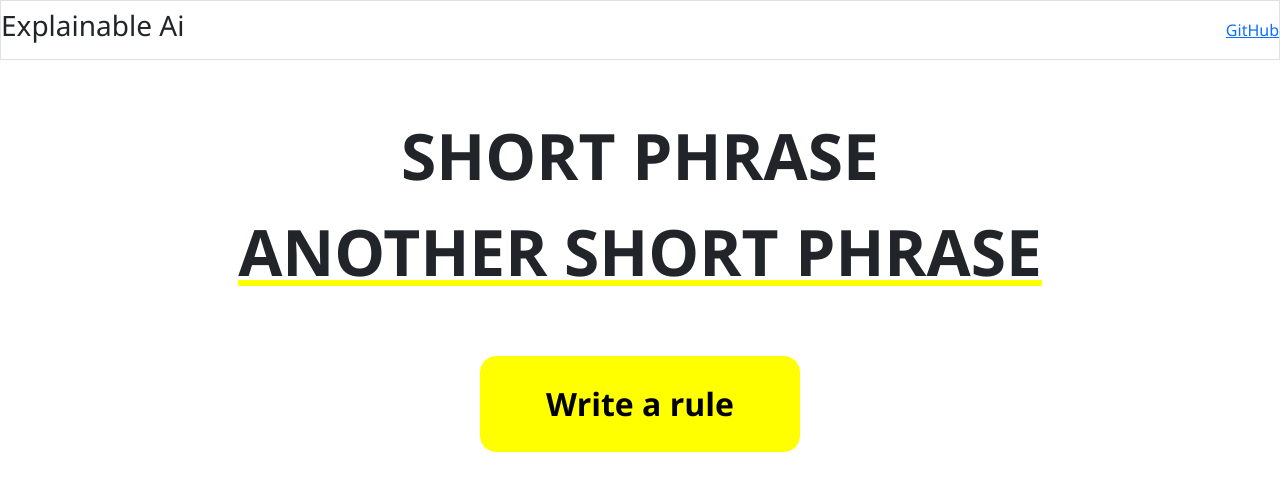
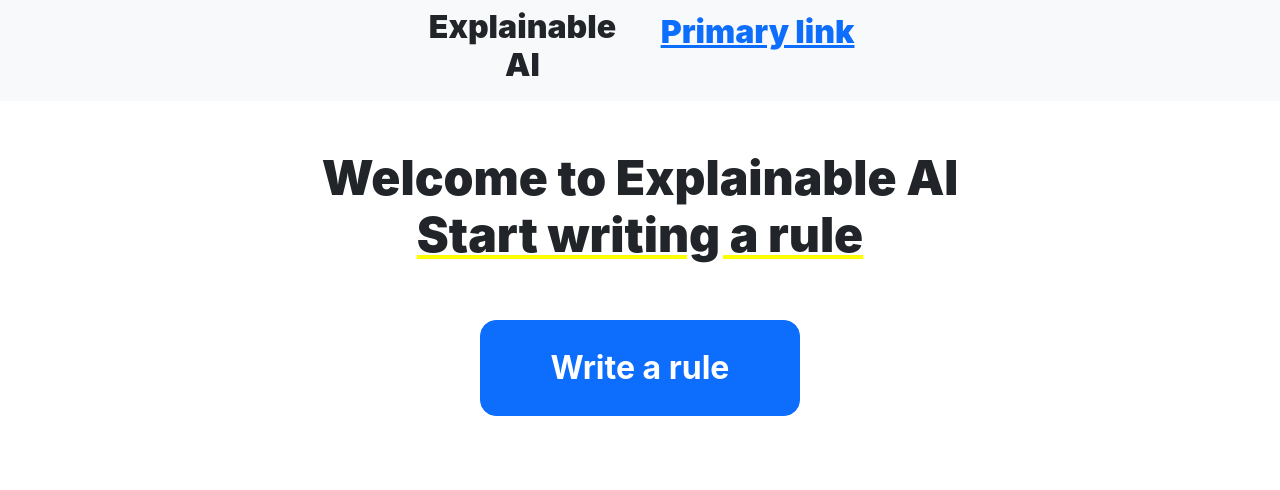
Before and after one commit to gbagolin/tesi_Giovanni_Bagolin, a React (Create React App) app in the folder prototype-explainable-ai/: page / in a window 1280 px wide. Shown: the top 490 px of the page. Built offline with nearby package versions, Linux system fonts and the light colour scheme.

Commit message:
Not a good graphics.

```diff
--- a/prototype-explainable-ai/src/Button.js
+++ b/prototype-explainable-ai/src/Button.js
@@ -3,7 +3,7 @@ import React, { useState } from 'react';
 function Button() {
     return (
         <div className="row justify-content-center margin-top">
-            <button type="button" className="btn button" data-bs-toggle="modal" data-bs-target="#exampleModal">Write a rule</button>
+            <button type="button" className="btn button btn-primary" data-bs-toggle="modal" data-bs-target="#exampleModal">Write a rule</button>
         </div>
     )
 }
--- a/prototype-explainable-ai/src/Modal.js
+++ b/prototype-explainable-ai/src/Modal.js
@@ -56,8 +56,7 @@ function Modal() {
             </div>
           </div>
           <div className="modal-footer">
-            <button type="button" className="btn btn-secondary" data-bs-dismiss="modal">View Rule</button>
-            <button type="button" className="btn btn-outline-primary">Next</button>
+            <button type="button" className="btn btn-primary" data-bs-dismiss="modal">View Rule</button>
           </div>
         </div>
       </div>
--- a/prototype-explainable-ai/src/Navbar.js
+++ b/prototype-explainable-ai/src/Navbar.js
@@ -1,17 +1,19 @@
-import React, { useState } from 'react';
+import React from 'react';
 
 function NavBar() {
     return (
         <header>
-            <nav className="navbar border">
-                <ul className="nav">
-                    <li className="nav-item">
-                        <h3>Explainable Ai</h3>
-                    </li>
-                </ul>
-                <span className="navbar-text">
-                    <a href="">GitHub</a>
-                </span>
+            <nav className="navbar navbar-light bg-light">
+                <div className="container-fluid justify-content-center">
+                    <div className="row">
+                        <div className="col-md text-center">
+                            <h2>Explainable AI</h2>
+                        </div>
+                        <div className="col-md text-center">
+                            <a href="#" className="link-primary">Primary link</a>
+                        </div>
+                    </div>
+                </div>
             </nav>
         </header>
     )
--- a/prototype-explainable-ai/src/Title.js
+++ b/prototype-explainable-ai/src/Title.js
@@ -4,8 +4,8 @@ function Title() {
     return (
         <div className="row justify-content-center margin-top">
             <h1 className= "text-center">
-                <div>Short phrase</div>
-                <div className= "underline">Another short phrase</div>
+                <div>Welcome to Explainable AI</div>
+                <div className= "underline">Start writing a rule</div>
             </h1>
         </div>
     )
--- a/prototype-explainable-ai/src/index.css
+++ b/prototype-explainable-ai/src/index.css
@@ -1,6 +1,6 @@
 body {
   margin: 0;
-  font-family: FaktCondensed,AvenirNextCondensed-Medium,Segoe UI,sans-serif;
+  font-family: 'Inter', -apple-system, BlinkMacSystemFont, 'Segoe UI', 'Roboto', 'Oxygen', 'Ubuntu', 'Cantarell', 'Fira Sans', 'Droid Sans', 'Helvetica Neue', sans-serif;
   -webkit-font-smoothing: antialiased;
   -moz-osx-font-smoothing: grayscale;
 }
@@ -9,10 +9,16 @@ h3{
   font-weight: 500;
 }
 h1{
-  text-transform: uppercase;
-  font-weight: 700;
-  font-size: 4em;
-  line-height: 1.5em;
+  font-weight: 900;
+  font-size: 3em;
+}
+h2{
+  font-size: 2em;
+  font-weight: 900;
+}
+a{
+  font-size: 2em;
+  font-weight: 900;
 }
 
 .underline{
@@ -27,10 +33,7 @@ h1{
 .button{
   height: 3em;
   width: 10em;
-  background-color: yellow;
-  color: black;
   border-radius: 0.5em;
-  border-color: yellow;
   font-size: 2em;
   font-weight: 700;
 }
```
Also changed, not shown: 1 other file (tests, documents, lock files or other folders).
